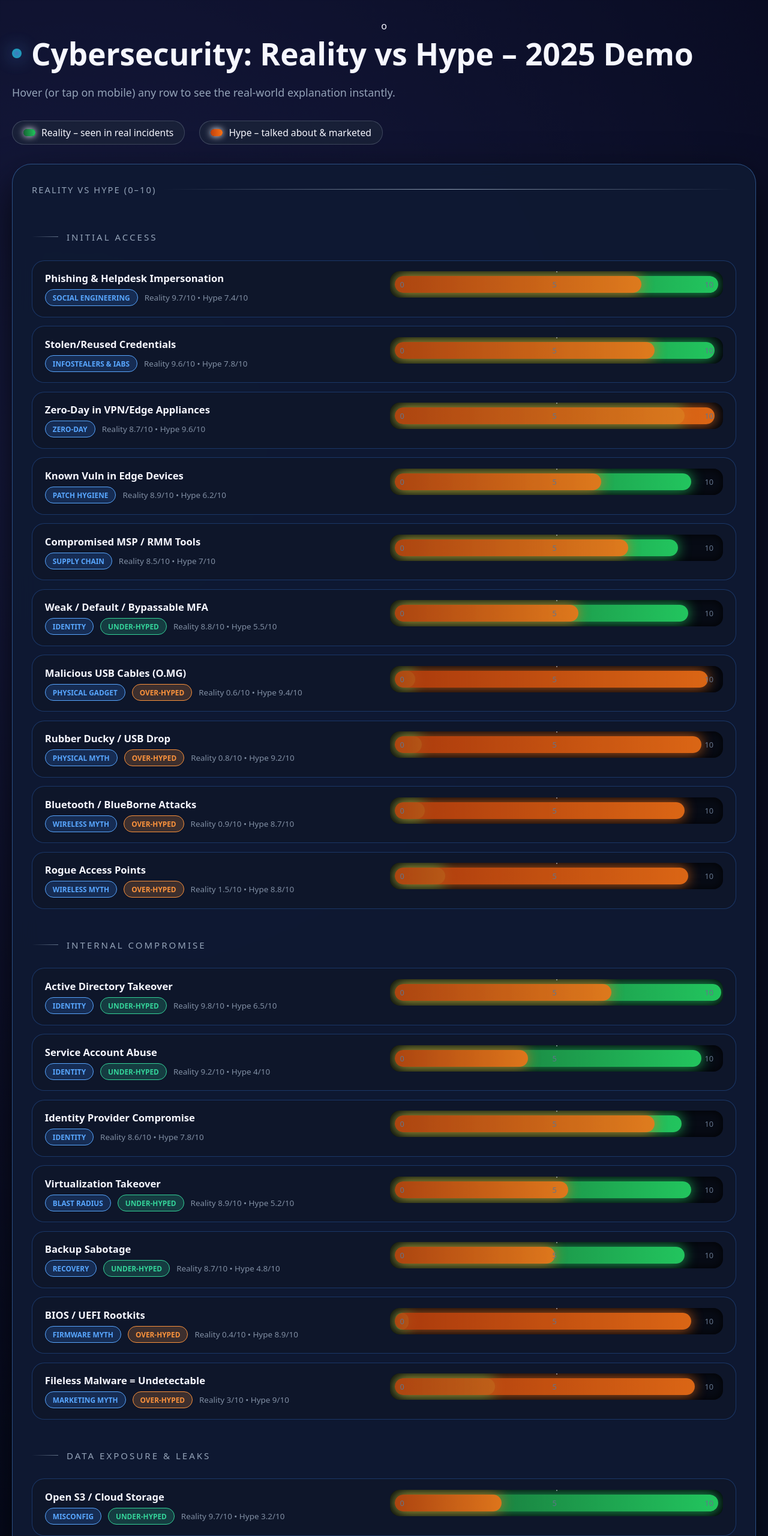
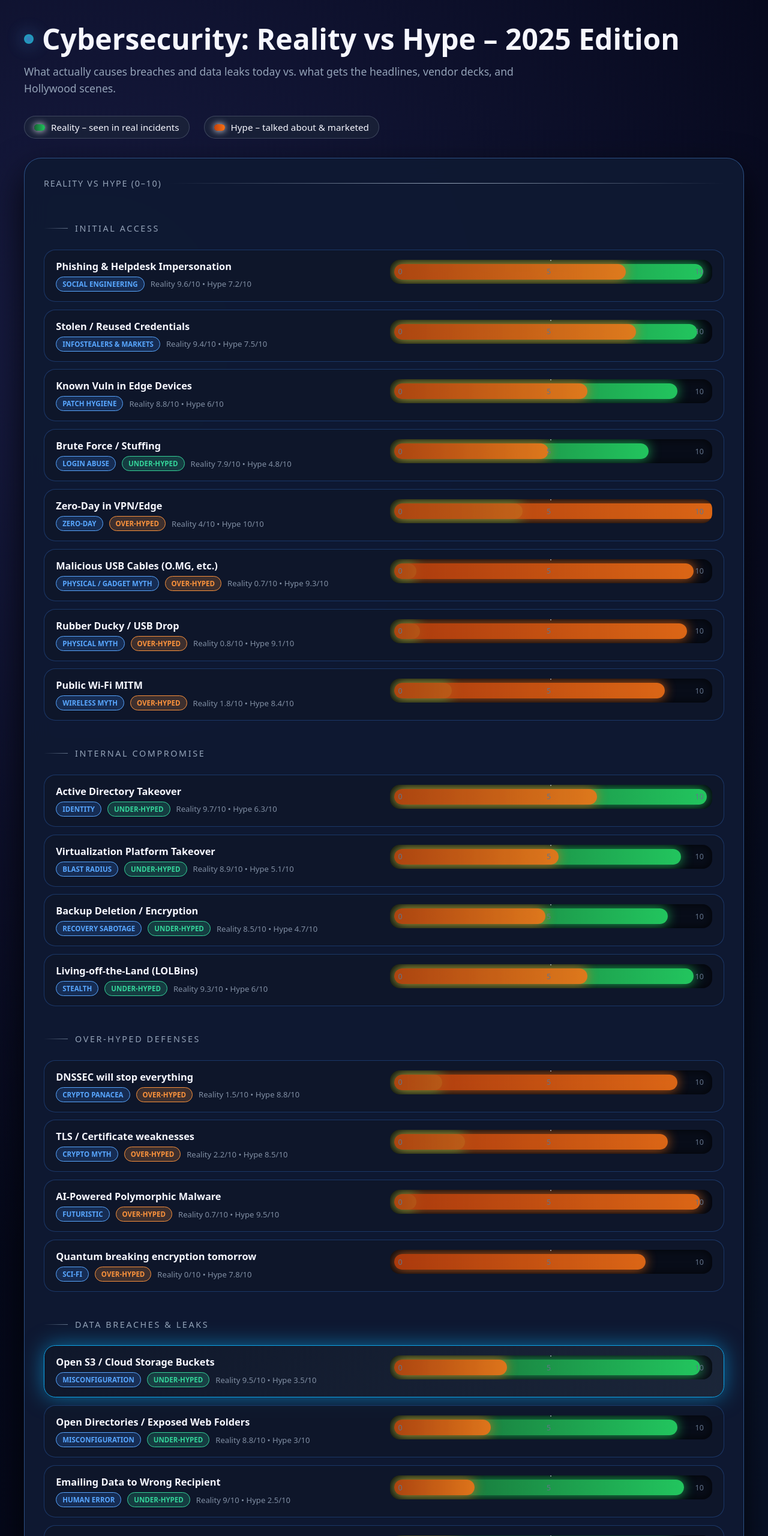
Before and after one commit to mr-r3b00t/history-of-cyber-hype, a plain HTML site: page cyber-reality-vs-hype.html in a window 1280 px wide. Shown: the top 2560 px of the page at 60% size. Drawn offline with Linux system fonts and the light colour scheme.

Commit message:
Update cyber-reality-vs-hype.html

```diff
--- a/cyber-reality-vs-hype.html
+++ b/cyber-reality-vs-hype.html
@@ -1,96 +1,122 @@
-o<!DOCTYPE html>
+<!DOCTYPE html>
 <html lang="en">
 <head>
   <meta charset="UTF-8" />
-  <title>Cybersecurity: Reality vs Hype – 2025 Demo</title>
+  <title>Cybersecurity: Reality vs Hype (2025 Edition)</title>
   <meta name="viewport" content="width=device-width, initial-scale=1.0" />
   <style>
     :root {
-      --bg: #050713; --card: rgba(15,25,50,0.96); --border: rgba(88,166,255,0.4);
-      --accent: #58a6ff; --text: #f6f7ff; --muted: #94a3b8;
-      --reality: #22c55e; --hype: #f97316;
+      --bg: #050713;
+      --card: rgba(15, 25, 50, 0.96);
+      --border: rgba(88, 166, 255, 0.4);
+      --accent: #58a6ff;
+      --text: #f6f7ff;
+      --muted: #94a3b8;
+      --reality: #22c55e;
+      --hype: #f97316;
     }
     * { margin:0; padding:0; box-sizing:border-box; }
     body {
-      font-family: system-ui, -apple-system, "Segoe UI", sans-serif;
+      font-family: system-ui, -apple-system, BlinkMacSystemFont, "Segoe UI", sans-serif;
       background: radial-gradient(circle at 10% 20%, #171b41 0%, transparent 60%),
                   radial-gradient(circle at 90% 80%, #09142b 0%, transparent 55%),
                   #040617;
-      color: var(--text); min-height: 100vh; padding: 2rem 1rem;
-      display: grid; place-items: center;
+      color: var(--text);
+      min-height: 100vh;
+      padding: 2rem 1rem;
+      display: grid;
+      place-items: center;
     }
-    .app { max-width: 1240px; width: 100%; }
-    h1 { font-size: clamp(2.3rem,5vw,3.2rem); font-weight: 700; display:flex; align-items:center; gap:16px; margin-bottom:0.5rem; }
-    .glow { width:16px; height:16px; border-radius:50%; background:radial-gradient(circle,#58a6ff,#0affff); box-shadow:0 0 30px #58a6ff; animation:pulse 4s infinite; }
-    @keyframes pulse { 50% { opacity:0.6; } }
-    .subtitle { font-size:1.12rem; color:var(--muted); line-height:1.6; max-width:960px; margin:1rem 0 2rem; }
-    .legend { display:flex; gap:1.5rem; flex-wrap:wrap; margin-bottom:2rem; font-size:0.98rem; }
-    .legend-item { display:flex; align-items:center; gap:10px; padding:8px 18px; background:rgba(30,41,59,0.6); border-radius:2rem; border:1px solid rgba(148,163,184,0.3); }
-    .swatch { width:20px; height:12px; border-radius:1rem; box-shadow:0 0 12px currentColor; }
-    .swatch-r { background:linear-gradient(90deg,#166534,var(--reality)); }
-    .swatch-h { background:linear-gradient(90deg,#c2410c,var(--hype)); }
+    .app { width: 100%; max-width: 1200px; }
+    h1 {
+      font-size: clamp(2.2rem, 5vw, 3rem);
+      font-weight: 700;
+      display: flex;
+      align-items: center;
+      gap: 14px;
+      margin-bottom: 0.5rem;
+    }
+    .glow {
+      width: 16px; height: 16px; border-radius: 50%;
+      background: radial-gradient(circle, #58a6ff, #0affff);
+      box-shadow: 0 0 30px #58a6ff;
+      animation: pulse 4s infinite;
+    }
+    @keyframes pulse { 50% { opacity: 0.6; } }
+    .subtitle { font-size: 1.1rem; color: var(--muted); max-width: 900px; line-height: 1.6; margin-bottom: 2rem; }
+    .legend { display: flex; gap: 1.5rem; flex-wrap: wrap; margin-bottom: 2rem; font-size: 0.95rem; }
+    .legend-item { display: flex; align-items: center; gap: 10px; padding: 8px 16px; background: rgba(30,41,59,0.6); border-radius: 2rem; border: 1px solid rgba(148,163,184,0.3); }
+    .swatch { width: 18px; height: 11px; border-radius: 1rem; box-shadow: 0 0 12px currentColor; }
+    .swatch-r { background: linear-gradient(90deg, #166534, var(--reality)); }
+    .swatch-h { background: linear-gradient(90deg, #c2410c, var(--hype)); }
 
-    .chart { background:var(--card); border:1px solid var(--border); border-radius:2rem; padding:2rem; backdrop-filter:blur(20px); box-shadow:0 30px 70px rgba(0,0,0,0.8); }
-    .chart-header { font-size:0.92rem; text-transform:uppercase; letter-spacing:0.14em; color:var(--muted); display:flex; align-items:center; gap:12px; margin-bottom:1.5rem; }
-    .line { flex:1; height:1px; background:linear-gradient(90deg,transparent,var(--muted),transparent); }
+    .chart {
+      background: var(--card);
+      border: 1px solid var(--border);
+      border-radius: 1.8rem;
+      padding: 2rem;
+      backdrop-filter: blur(20px);
+      box-shadow: 0 25px 60px rgba(0,0,0,0.8);
+    }
+    .chart-header { font-size: 0.9rem; text-transform: uppercase; letter-spacing: 0.12em; color: var(--muted); display: flex; align-items: center; gap: 12px; margin-bottom: 1.5rem; }
+    .line { flex: 1; height: 1px; background: linear-gradient(90deg, transparent, var(--muted), transparent); }
 
-    #chartMain { display:grid; gap:0.9rem; position:relative; }
-    .group-title { margin:2.2rem 0 0.9rem; font-size:0.94rem; text-transform:uppercase; letter-spacing:0.2em; color:#94a3b8; display:flex; align-items:center; gap:14px; }
-    .group-title::before { content:""; width:44px; height:1px; background:linear-gradient(90deg,transparent,#64748b); }
+    #chartMain { display: grid; gap: 0.8rem; }
+    .group-title {
+      margin: 2rem 0 0.8rem;
+      font-size: 0.9rem;
+      text-transform: uppercase;
+      letter-spacing: 0.18em;
+      color: #94a3b8;
+      display: flex;
+      align-items: center;
+      gap: 12px;
+    }
+    .group-title::before { content: ""; width: 40px; height: 1px; background: linear-gradient(90deg, transparent, #64748b); }
 
     .row {
-      display:grid; grid-template-columns:minmax(320px,1fr) 1fr; gap:1.3rem; padding:1.1rem 1.3rem;
-      border-radius:1.3rem; background:rgba(15,23,42,0.85); border:1px solid rgba(59,130,246,0.3);
-      cursor:pointer; transition:all 0.3s ease; position:relative;
+      display: grid;
+      grid-template-columns: minmax(300px, 1fr) 1fr;
+      gap: 1.2rem;
+      padding: 1rem 1.2rem;
+      border-radius: 1.2rem;
+      background: rgba(15,23,42,0.8);
+      border: 1px solid rgba(59,130,246,0.3);
+      cursor: pointer;
+      transition: all 0.3s ease;
     }
-    .row:hover { border-color:#58a6ff; background:rgba(30,41,59,0.75); transform:translateY(-4px); box-shadow:0 18px 50px rgba(0,0,0,0.7); }
-    .row.active { border-color:#0ea5e9; background:linear-gradient(135deg,rgba(15,23,42,0.95),rgba(30,41,59,0.85)); box-shadow:0 0 40px rgba(14,165,233,0.7); }
+    .row:hover { border-color: #58a6ff; background: rgba(30,41,59,0.7); transform: translateY(-3px); box-shadow: 0 15px40pxrgba(0,0,0,0.6); }
+    .row.active { border-color: #0ea5e9; background: linear-gradient(135deg,rgba(15,23,42,0.95),rgba(30,41,59,0.8)); box-shadow: 0 0 35px rgba(14,165,233,0.6); }
 
-    .label { display:flex; flex-direction:column; gap:7px; }
-    .name { font-weight:600; font-size:1.04rem; }
-    .meta { display:flex; flex-wrap:wrap; gap:11px; font-size:0.84rem; color:var(--muted); align-items:center; }
-    .badge { padding:5px 12px; border-radius:2rem; font-size:0.74rem; font-weight:600; text-transform:uppercase; }
-    .type { background:rgba(59,130,246,0.2); border:1px solid #58a6ff; color:#58a6ff; }
-    .over { background:rgba(251,146,60,0.2); border:1px solid #fb923c; color:#fb923c; }
-    .under { background:rgba(52,211,153,0.2); border:1px solid #34d399; color:#34d399; }
+    .label { display: flex; flex-direction: column; gap: 6px; }
+    .name { font-weight: 600; font-size: 1.02rem; }
+    .meta { display: flex; flex-wrap: wrap; gap: 10px; font-size: 0.82rem; color: var(--muted); align-items: center; }
+    .badge { padding: 4px 10px; border-radius: 2rem; font-size: 0.72rem; font-weight: 600; text-transform: uppercase; }
+    .type { background: rgba(59,130,246,0.2); border: 1px solid #58a6ff; color: #58a6ff; }
+    .over { background: rgba(251,146,60,0.2); border: 1px solid #fb923c; color: #fb923c; }
+    .under { background: rgba(52,211,153,0.2); border: 1px solid #34d399; color: #34d399; }
 
-    .bars { position:relative; height:44px; background:rgba(0,0,0,0.5); border-radius:1rem; overflow:hidden; box-shadow:inset 0 0 15px rgba(0,0,0,0.8); }
-    .bar { position:absolute; top:8px; bottom:8px; left:8px; border-radius:1rem; transition:width 0.7s cubic-bezier(0.22,0.82,0.25,1); }
-    .reality { background:linear-gradient(90deg,#166534,var(--reality)); box-shadow:0 0 22px rgba(34,197,94,0.9); }
-    .hype { background:linear-gradient(90deg,#c2410c,var(--hype)); box-shadow:0 0 22px rgba(249,115,22,0.9); opacity:0.88; }
-    .axis { position:absolute; inset:0 16px; display:flex; justify-content:space-between; align-items:center; font-size:0.8rem; color:#64748b; pointer-events:none; }
-    .tick:last-child::before { content:""; position:absolute; top:-14px; left:50%; width:1px; height:16px; background:#e2e8f0; transform:translateX(-50%); }
+    .bars { position: relative; height: 40px; background: rgba(0,0,0,0.4); border-radius: 1rem; overflow: hidden; box-shadow: inset 0 0 15px rgba(0,0,0,0.7); }
+    .bar { position: absolute; top: 7px; bottom: 7px; left: 7px; border-radius: 1rem; transition: width 0.7s cubic-bezier(0.22,0.82,0.25,1); }
+    .reality { background: linear-gradient(90deg, #166534, var(--reality)); box-shadow: 0 0 20px rgba(34,197,94,0.9); }
+    .hype { background: linear-gradient(90deg, #c2410c, var(--hype)); box-shadow: 0 0 20px rgba(249,115,22,0.9); opacity: 0.88; }
+    .axis { position: absolute; inset: 0 14px; display: flex; justify-content: space-between; align-items: center; font-size: 0.78rem; color:#64748b; pointer-events:none; }
+    .tick:last-child::before { content:""; position:absolute; top:-12px; left:50%; width:1px; height:14px; background:#e2e8f0; transform:translateX(-50%); }
 
-    /* Floating tooltip on hover */
-    .tooltip {
-      position: absolute;
-      background: rgba(15,23,42,0.98);
-      border: 1px solid rgba(88,166,255,0.6);
-      border-radius: 1rem;
-      padding: 1rem 1.2rem;
-      max-width: 420px;
-      z-index: 100;
-      backdrop-filter: blur(16px);
-      box-shadow: 0 20px 50px rgba(0,0,0,0.8);
-      opacity: 0;
-      pointer-events: none;
-      transition: opacity 0.25s ease, transform 0.25s ease;
-      transform: translateY(10px);
-    }
-    .tooltip.visible { opacity:1; transform:translateY(0); pointer-events:auto; }
-    .tooltip-title { font-weight:600; font-size:1rem; margin-bottom:0.4rem; color:var(--accent); }
-    .tooltip-body { font-size:0.92rem; line-height:1.5; color:var(--text); }
-    .tooltip-pills { display:flex; gap:0.8rem; margin-top:0.8rem; flex-wrap:wrap; }
-    .tooltip-pill { padding:5px 10px; background:rgba(30,41,59,0.9); border:1px solid rgba(148,163,184,0.4); border-radius:2rem; font-size:0.82rem; }
+    .footer { padding-top: 1.5rem; border-top: 1px solid rgba(59,130,246,0.5); }
+    .f-title { font-size: 0.92rem; text-transform: uppercase; letter-spacing: 0.1em; color: #94a3b8; margin-bottom: 0.5rem; }
+    .f-body { line-height: 1.55; margin-bottom: 1rem; }
+    .pills { display: flex; flex-wrap: wrap; gap: 1rem; }
+    .pill { padding: 8px 14px; background: rgba(30,41,59,0.8); border: 1px solid rgba(148,163,184,0.5); border-radius: 2rem; font-size: 0.88rem; }
 
-    @media (max-width:880px) { .row { grid-template-columns:1fr; } .tooltip { max-width:90%; } }
+    @media (max-width: 860px) { .row { grid-template-columns: 1fr; } }
   </style>
 </head>
 <body>
   <div class="app">
-    <h1><div class="glow"></div>Cybersecurity: Reality vs Hype – 2025 Demo</h1>
+    <h1><div class="glow"></div>Cybersecurity: Reality vs Hype – 2025 Edition</h1>
     <p class="subtitle">
-      Hover (or tap on mobile) any row to see the real-world explanation instantly.
+      What actually causes breaches and data leaks today vs. what gets the headlines, vendor decks, and Hollywood scenes.
     </p>
     <div class="legend">
       <div class="legend-item"><div class="swatch swatch-r"></div>Reality – seen in real incidents</div>
@@ -100,52 +126,48 @@ o<!DOCTYPE html>
     <div class="chart">
       <div class="chart-header">Reality vs Hype (0–10)<div class="line"></div></div>
       <div id="chartMain"></div>
+
+      <div class="footer" id="detailPanel">
+        <div class="f-title">Hover or tap any row →</div>
+        <div class="f-body">Discover the real drivers of breaches… and the myths we love to sell.</div>
+      </div>
     </div>
-
-    <!-- Floating tooltip -->
-    <div id="tooltip" class="tooltip"></div>
   </div>
 
   <script>
     const data = [
-      // Initial Access
-      { g:"Initial Access", n:"Phishing & Helpdesk Impersonation", t:"Social Engineering", r:9.7, h:7.4, note:"Still the #1 ransomware and BEC vector. MFA bombing and callback phishing everywhere." },
-      { g:"Initial Access", n:"Stolen/Reused Credentials", t:"Infostealers & IABs", r:9.6, h:7.8, note:"Initial Access Brokers sell valid corporate logins daily on Genesis, Russian Market, etc." },
-      { g:"Initial Access", n:"Zero-Day in VPN/Edge Appliances", t:"Zero-Day", r:8.7, h:9.6, note:"Ivanti, Palo Alto, Citrix Bleed, FortiGate SSL-VPN — a real and frequent high-impact vector." },
-      { g:"Initial Access", n:"Known Vuln in Edge Devices", t:"Patch Hygiene", r:8.9, h:6.2, note:"Attackers camp on unpatched VPNs, firewalls, and proxies for months/years." },
-      { g:"Initial Access", n:"Compromised MSP / RMM Tools", t:"Supply Chain", r:8.5, h:7.0, note:"Kaseya, ConnectWise, SolarWinds-style attacks give access to hundreds of customers." },
-      { g:"Initial Access", n:"Weak / Default / Bypassable MFA", t:"Identity", r:8.8, h:5.5, note:"SMS, push fatigue, MFA reuse across sites — attackers bypass MFA constantly." },
-      { g:"Initial Access", n:"Malicious USB Cables (O.MG)", t:"Physical Gadget", r:0.6, h:9.4, note:"Cool demo. Zero documented enterprise breaches from charging cable implants." },
-      { g:"Initial Access", n:"Rubber Ducky / USB Drop", t:"Physical Myth", r:0.8, h:9.2, note:"Real criminals don’t scatter $60 HID devices in parking lots." },
-      { g:"Initial Access", n:"Bluetooth / BlueBorne Attacks", t:"Wireless Myth", r:0.9, h:8.7, note:"2017 called — still not happening in the wild." },
-      { g:"Initial Access", n:"Rogue Access Points", t:"Wireless Myth", r:1.5, h:8.8, note:"Still taught in every cert class. Almost never the start of a real breach." },
+      // === Initial Access ===
+      { g:"Initial Access", n:"Phishing & Helpdesk Impersonation", t:"Social Engineering", r:9.6, h:7.2, note:"Still the #1 way ransomware and BEC start. Fake MFA prompts and callback phishing are relentless." },
+      { g:"Initial Access", n:"Stolen / Reused Credentials", t:"Infostealers & Markets", r:9.4, h:7.5, note:"Billions of creds from stealer logs fuel VPN, O365, RDP access every day." },
+      { g:"Initial Access", n:"Known Vuln in Edge Devices", t:"Patch Hygiene", r:8.8, h:6.0, note:"ProxyShell, CitrixBleed, old FortiGate bugs — attackers live on unpatched edge gear." },
+      { g:"Initial Access", n:"Brute Force / Stuffing", t:"Login Abuse", r:7.9, h:4.8, note:"RDP and VPN portals with weak/no MFA are sprayed 24/7." },
+      { g:"Initial Access", n:"Zero-Day in VPN/Edge", t:"Zero-Day", r:4.0, h:10, note:"Ivanti, Palo Alto, MoveIt — massive panic and marketing when they drop." },
+      { g:"Initial Access", n:"Malicious USB Cables (O.MG, etc.)", t:"Physical / Gadget Myth", r:0.7, h:9.3, note:"Cool at Black Hat/DEF CON. Almost never seen in real enterprise breaches." },
+      { g:"Initial Access", n:"Rubber Ducky / USB Drop", t:"Physical Myth", r:0.8, h:9.1, note:"Endlessly demoed. Real criminals don’t scatter $60 duckies in parking lots." },
+      { g:"Initial Access", n:"Public Wi-Fi MITM", t:"Wireless Myth", r:1.8, h:8.4, note:"Still in every corporate travel briefing. Almost never the start of a real breach." },
 
-      // Internal Compromise
-      { g:"Internal Compromise", n:"Active Directory Takeover", t:"Identity", r:9.8, h:6.5, note:"The crown jewels. Most ransomware ends with domain admin." },
-      { g:"Internal Compromise", n:"Service Account Abuse", t:"Identity", r:9.2, h:4.0, note:"Over-privileged, never-rotated service accounts are everywhere." },
-      { g:"Internal Compromise", n:"Identity Provider Compromise", t:"Identity", r:8.6, h:7.8, note:"Okta, Azure AD, PingFederate breaches give attackers the keys to the kingdom." },
-      { g:"Internal Compromise", n:"Virtualization Takeover", t:"Blast Radius", r:8.9, h:5.2, note:"One compromised vCenter/ESXi = game over for the data center." },
-      { g:"Internal Compromise", n:"Backup Sabotage", t:"Recovery", r:8.7, h:4.8, note:"Standard ransomware play since 2021." },
-      { g:"Internal Compromise", n:"BIOS / UEFI Rootkits", t:"Firmware Myth", r:0.4, h:8.9, note:"Nation-state only, almost never seen outside LoJax/MoonBounce." },
-      { g:"Internal Compromise", n:"Fileless Malware = Undetectable", t:"Marketing Myth", r:3.0, h:9.0, note:"LOLBins are fileless, yes — but very detectable with modern EDR." },
+      // === Internal Compromise ===
+      { g:"Internal Compromise", n:"Active Directory Takeover", t:"Identity", r:9.7, h:6.3, note:"Golden tickets, DCSync, misconfigs — how most environments actually fall completely." },
+      { g:"Internal Compromise", n:"Virtualization Platform Takeover", t:"Blast Radius", r:8.9, h:5.1, note:"One compromised vCenter/ESXi = encrypt the entire data center." },
+      { g:"Internal Compromise", n:"Backup Deletion / Encryption", t:"Recovery Sabotage", r:8.5, h:4.7, note:"Now table-stakes for serious ransomware crews." },
+      { g:"Internal Compromise", n:"Living-off-the-Land (LOLBins)", t:"Stealth", r:9.3, h:6.0, note:"Attackers love built-in tools because they don’t trigger EDR." },
 
-      // Data Exposure & Leaks
-      { g:"Data Exposure & Leaks", n:"Open S3 / Cloud Storage", t:"Misconfig", r:9.7, h:3.2, note:"Still the #1 cause of massive public data leaks every single year." },
-      { g:"Data Exposure & Leaks", n:"Exposed Git / .env / API Keys", t:"Misconfig", r:9.4, h:4.0, note:"GitHub leaks are a daily occurrence and fuel countless breaches." },
-      { g:"Data Exposure & Leaks", n:"Email to Wrong Recipient", t:"Human Error", r:9.1, h:2.2, note:"The most common way regulated data actually leaves organizations." },
-      { g:"Data Exposure & Leaks", n:"Incorrect Redaction", t:"Human Error", r:8.8, h:1.8, note:"Hidden layers, bad OCR, metadata — happens constantly in legal & healthcare." },
-      { g:"Data Exposure & Leaks", n:"Open Directories", t:"Misconfig", r:8.6, h:2.5, note:"Still leaking backups, customer DBs, HR files every week." },
+      // === Over-hyped Defenses / Concepts ===
+      { g:"Over-hyped Defenses", n:"DNSSEC will stop everything", t:"Crypto Panacea", r:1.5, h:8.8, note:"Almost no real-world attacker is stopped by DNSSEC. Most breaches don’t even touch DNS." },
+      { g:"Over-hyped Defenses", n:"TLS / Certificate weaknesses", t:"Crypto Myth", r:2.2, h:8.5, note:"Man-in-the-middle of HTTPS is extremely rare in practice. Misconfig and stolen creds dominate." },
+      { g:"Over-hyped Defenses", n:"AI-Powered Polymorphic Malware", t:"Futuristic", r:0.7, h:9.5, note:"Every vendor sells “AI vs AI”. Real incidents: virtually zero." },
+      { g:"Over-hyped Defenses", n:"Quantum breaking encryption tomorrow", t:"Sci-Fi", r:0.0, h:7.8, note:"Harvest-now-decrypt-later is real, but large-scale breaks are decades away." },
 
-      // Over-hyped Defenses / Concepts
-      { g:"Over-hyped Defenses", n:"DNSSEC will stop attacks", t:"Crypto Myth", r:1.4, h:8.9, note:"Almost no real attacker is stopped by DNSSEC." },
-      { g:"Over-hyped Defenses", n:"TLS weaknesses as primary cause", t:"Crypto Myth", r:2.1, h:8.6, note:"MITM of HTTPS is extremely rare. Stolen creds dominate." },
-      { g:"Over-hyped Defenses", n:"Blockchain / Web3 for identity", t:"Future Myth", r:0.8, h:9.1, note:"Still zero mainstream enterprise adoption for identity." },
-      { g:"Over-hyped Defenses", n:"AI-Powered Polymorphic Malware", t:"Futuristic", r:0.7, h:9.6, note:"Vendors love “AI vs AI”. Real world: almost none." },
-      { g:"Over-hyped Defenses", n:"Quantum breaking encryption soon", t:"Sci-Fi", r:0.0, h:7.9, note:"Harvest-now-decrypt-later is real, but large-scale breaks are 15–30+ years away." }
+      // === Data Breaches & Leaks (the boring but dominant reality) ===
+      { g:"Data Breaches & Leaks", n:"Open S3 / Cloud Storage Buckets", t:"Misconfiguration", r:9.5, h:3.5, note:"The #1 cause of massive public data exposures year after year." },
+      { g:"Data Breaches & Leaks", n:"Open Directories / Exposed Web Folders", t:"Misconfiguration", r:8.8, h:3.0, note:"Still leaking health records, backups, HR files, customer DBs daily." },
+      { g:"Data Breaches & Leaks", n:"Emailing Data to Wrong Recipient", t:"Human Error", r:9.0, h:2.5, note:"The most common way regulated data actually walks out the door." },
+      { g:"Data Breaches & Leaks", n:"Incorrect Redaction (PDFs, Screenshots)", t:"Human Error", r:8.7, h:2.0, note:"Black bar didn’t cover the text, hidden layers, metadata — happens constantly in legal, healthcare, gov." }
     ];
 
     const chart = document.getElementById("chartMain");
-    const tooltip = document.getElementById("tooltip");
+    const panel = document.getElementById("detailPanel");
+    let active = null;
 
     function render() {
       const groups = [...new Set(data.map(i => i.g))];
@@ -183,33 +205,21 @@ o<!DOCTYPE html>
             </div>
           `;
 
-          // Hover / tap handling
-          const show = (e) => {
-            const rect = row.getBoundingClientRect();
-            const tooltipX = rect.right + 16;
-            const tooltipY = rect.top + window.scrollY - 20;
-
-            tooltip.innerHTML = `
-              <div class="tooltip-title">${item.n}</div>
-              <div class="tooltip-body">${item.note}</div>
-              <div class="tooltip-pills">
-                <div class="tooltip-pill"><strong>Reality:</strong> ${item.r}/10</div>
-                <div class="tooltip-pill"><strong>Hype:</strong> ${item.h}/10</div>
-                <div class="tooltip-pill"><strong>Gap:</strong> ${gap>0?'+' : ''}${gap}</div>
+          const activate = () => {
+            if (active) active.classList.remove("active");
+            row.classList.add("active");
+            active = row;
+            panel.innerHTML = `
+              <div class="f-title">${item.n}</div>
+              <div class="f-body">${item.note}</div>
+              <div class="pills">
+                <div class="pill"><strong>Reality:</strong> ${item.r}/10</div>
+                <div class="pill"><strong>Hype:</strong> ${item.h}/10</div>
+                <div class="pill"><strong>Gap:</strong> ${gap>0?'+' : ''}${gap} → ${gap>2?'Heavily over-hyped':gap<-2?'Dangerously under-hyped':'About right'}</div>
               </div>
             `;
-            tooltip.style.left = tooltipX + "px";
-            tooltip.style.top = tooltipY + "px";
-            tooltip.classList.add("visible");
           };
-
-          const hide = () => tooltip.classList.remove("visible");
-
-          row.addEventListener("mouseenter", show);
-          row.addEventListener("mousemove", show);
-          row.addEventListener("mouseleave", hide);
-          row.addEventListener("click", (e) => { show(e); e.stopPropagation(); });
-
+          row.onclick = row.onmouseenter = activate;
           chart.appendChild(row);
         });
       });
@@ -217,8 +227,22 @@ o<!DOCTYPE html>
 
     render();
 
-    // Hide tooltip when clicking elsewhere
-    document.addEventListener("click", () => tooltip.classList.remove("visible"));
+    // Default: highlight the king of misconfig
+    const defaultRow = document.querySelector('[data-name="Open S3 / Cloud Storage Buckets"]') || document.querySelector('.row');
+    if (defaultRow) {
+      const item = data.find(i => i.n === defaultRow.dataset.name);
+      defaultRow.classList.add("active");
+      active = defaultRow;
+      panel.innerHTML = `
+        <div class="f-title">${item.n}</div>
+        <div class="f-body">${item.note}</div>
+        <div class="pills">
+          <div class="pill"><strong>Reality:</strong> ${item.r}/10</div>
+          <div class="pill"><strong>Hype:</strong> ${item.h}/10</div>
+          <div class="pill"><strong>Gap:</strong> ${item.h-item.r} → Dangerously under-hyped</div>
+        </div>
+      `;
+    }
   </script>
 </body>
 </html>
```
